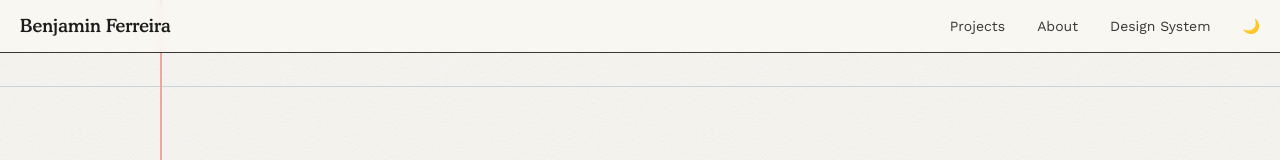
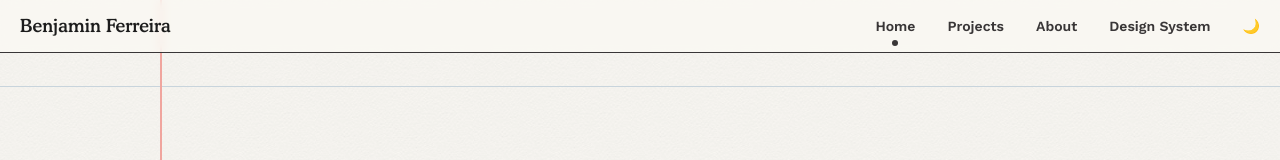
Before and after one commit to benjaminferreira/benjaminferreira.dev, a Next.js app: page / in a window 1280 px wide. Shown: the top 160 px of the page. Built offline with nearby package versions, Linux system fonts and the light colour scheme.

Commit message:
Navbar - added motion animated dot for active item

```diff
--- a/src/components/Navbar.tsx
+++ b/src/components/Navbar.tsx
@@ -1,23 +1,27 @@
 /**
  * Navbar - a full-width navigation bar that hovers above the page.
- * Blurs content that scrolls beneath it.
+ * - Blurs content that scrolls beneath it.
+ * - Has an active state dot indicator that animates.
  */
 
 "use client";
 
 import Link from "next/link";
+import { motion, useReducedMotion } from "motion/react";
+import { useState } from "react";
 
 /**
  * Nav links (non-title/icons)
  */
 const navLinks = [
+	{ label: "Home", href: "#" },
 	{ label: "Projects", href: "#projects" },
 	{ label: "About", href: "#about" },
-	{ label: "Design System", href: "/sandbox" }, // TODO: update with real page
+	{ label: "Design System", href: "/" }, // TODO: update with real page
 ];
 
 const linkClasses =
-	"text-sm px-4 py-2.5 text-ink hover:text-pen-shinkai focus-visible:text-pen-shinkai active:text-charcoal";
+	"relative text-sm px-4 py-2.5 text-ink font-semibold hover:text-pen-shinkai focus-visible:text-pen-shinkai active:text-charcoal";
 
 /**
  * TODO
@@ -26,6 +30,9 @@ const linkClasses =
  * TODO
  */
 export default function Navbar() {
+	const reduce = useReducedMotion();
+	let [activeIndex, setActiveIndex] = useState(0);
+
 	return (
 		<header className="fixed top-0 left-0 right-0 h-13.25 z-50 px-1 backdrop-blur-xs bg-paper/70 border-b border-ink">
 			<nav className="flex items-center justify-between h-full">
@@ -37,12 +44,16 @@ export default function Navbar() {
 					Benjamin Ferreira
 				</Link>
 				<ul className="flex items-center">
-					{navLinks.map((item) => (
-						<li key={item.href}>
+					{navLinks.map((item, i) => (
+						<li
+							key={i}
+							className="flex flex-col items-center"
+						>
 							{item.href.startsWith("#") ? (
 								<a
 									href={item.href}
 									draggable={false}
+									onClick={() => setActiveIndex(i)}
 									className={linkClasses}
 								>
 									{item.label}
@@ -51,10 +62,21 @@ export default function Navbar() {
 								<Link
 									href={item.href}
 									draggable={false}
+									onClick={() => setActiveIndex(i)}
 									className={linkClasses}
 								>
 									{item.label}
 								</Link>
+							)}
+							{/* motion-powered active dot marker span beneath the active nav item */}
+							{activeIndex === i && (
+								<motion.span
+									layoutId="active-dot"
+									transition={
+										reduce ? { duration: 0 } : { type: "spring", stiffness: 400, damping: 30 }
+									}
+									className="absolute bottom-1.5 h-1.5 w-1.5 rounded-full bg-ink"
+								/>
 							)}
 						</li>
 					))}
```
